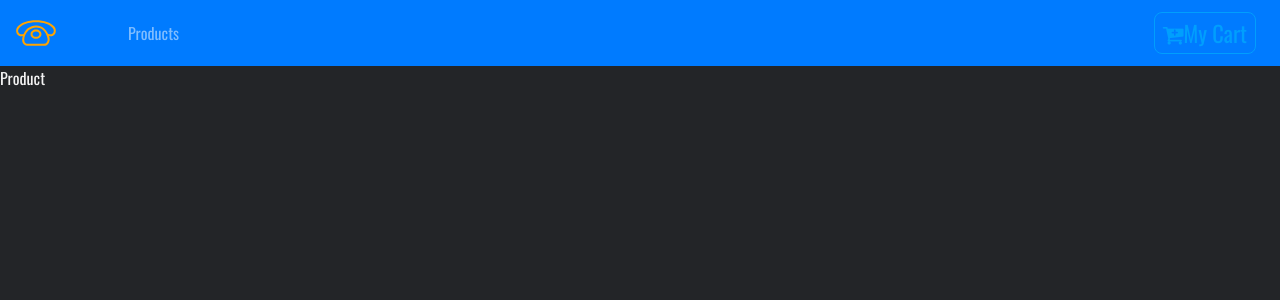
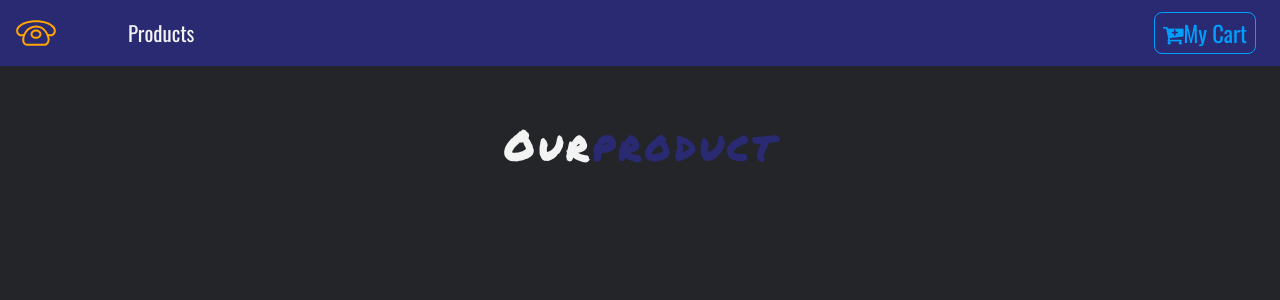
Before and after one commit to Roshith93/e-commerce, a React (Create React App) app: page / in a window 1280 px wide. Shown: the top 300 px of the page. Built offline with nearby package versions, Linux system fonts and the light colour scheme.

Commit message:
title resuable component added

```diff
--- a/src/Components/Navbar.js
+++ b/src/Components/Navbar.js
@@ -2,11 +2,12 @@
 import {Link} from 'react-router-dom'
 import logo from '../logo.svg'
 import {ButtonContainer} from './Button'
+import styled from 'styled-components'
 class Navbar extends Component {
   render(){
 
     return (
-      <nav className="navbar navbar-expand-sm bg-primary navbar-dark px-col-sm-5">
+      <NavWrapper className="navbar navbar-expand-sm navbar-dark px-col-sm-5">
         <Link to="/" >
           <img src={logo} alt="Home" className="navbar-brand"/>
         </Link>
@@ -24,9 +25,18 @@
 
                 My Cart</ButtonContainer>
           </Link>
-      </nav>
+      </NavWrapper>
   );
 }
 }
 
 export default Navbar;
+
+const NavWrapper = styled.nav`
+  background: var(--mainBlue);
+  .nav-link{
+    color: var(--mainWhite) !important;
+    font-size: 1.3rem;
+    text-transform: capitalize;
+  }
+`;
--- a/src/Components/ProductList.js
+++ b/src/Components/ProductList.js
@@ -1,10 +1,21 @@
 import React, {Component} from 'react';
 import Product from './Product'
+import Title from './Title';
 
 class ProductList extends Component {
   render(){
     return (
-        <Product />
+      <React.Fragment>
+        <div className="py-5">
+          <div className="container">
+            <Title name="our" title="product" />
+            <div className="row">
+
+            </div>
+          </div>
+        </div>
+      </React.Fragment>
+        // <Product />
   );
 }
 }
--- /dev/null
+++ b/src/Components/Title.js
@@ -0,0 +1,15 @@
+import React from 'react'
+
+const Title = ({name, title}) => {
+  return (
+    <div className="row">
+        <div className="col-10 mx-auto my-2 text-center text-title">
+            <h1 className="text-capitalize font-weight-bold">{name}
+                <strong className="text-blue">{title}</strong>
+            </h1>
+        </div>
+    </div>
+  )
+}
+
+export default Title
```
